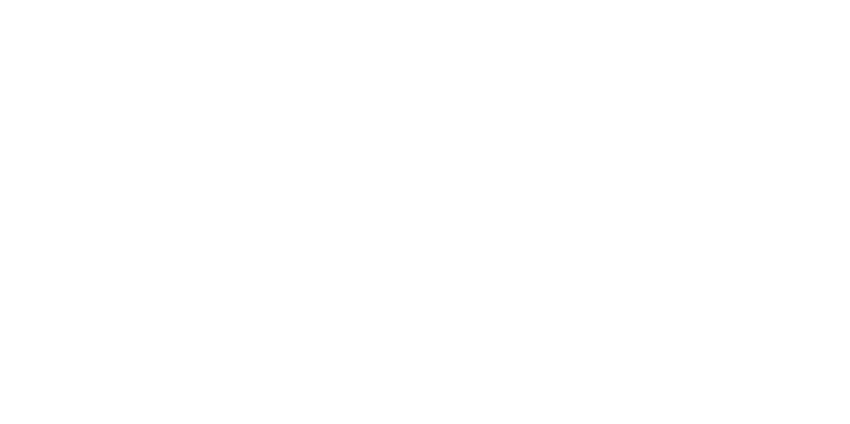
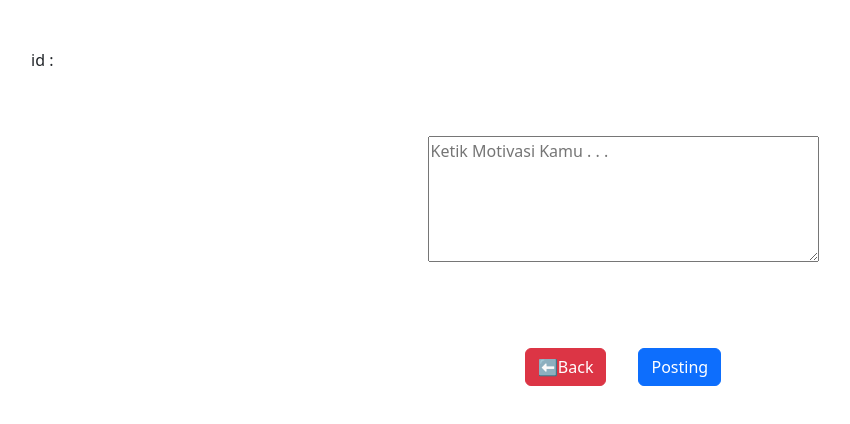
Before and after one commit to Bantas93/vigenesia-student-assignments., a React (Create React App) app: page /PostMotivasi in a window 1280 px wide. Before the commit this address had no page. Shown: the top 424 px of the page, without its empty margins (17-867 px from the left). Built offline with nearby package versions, Linux system fonts and the light colour scheme.

Commit message:
Membuat Post Motivasi pada Dashboard

```diff
--- a/src/App.js
+++ b/src/App.js
@@ -7,6 +7,7 @@ import DataUser from "./Components/DataUser";
 import DataMotivasi from "./Components/DataMotivasi";
 import UpdateData from "./Components/UpdateData";
 import UpdateMotivasi from "./Components/UpdateMotivasi";
+import PostMotivasi from "./Components/PostMotivasi";
 
 function App() {
   return (
@@ -21,6 +22,7 @@ function App() {
           <Route path="/Daftar" element={<Daftar />} />
           <Route path="/UpdateData" element={<UpdateData />} />
           <Route path="/UpdateMotivasi" element={<UpdateMotivasi />} />
+          <Route path="/PostMotivasi" element={<PostMotivasi />} />
         </Routes>
       </>
     </Router>
--- a/src/Components/Dashboard.js
+++ b/src/Components/Dashboard.js
@@ -1,4 +1,5 @@
 import React from "react";
+import { Link } from "react-router-dom";
 import { useEffect, useState } from "react";
 const Dashboard = () => {
   const iduser = localStorage.iduser;
@@ -26,23 +27,29 @@ const Dashboard = () => {
     });
   }
 
+  const postMotivasi = () => {
+    window.location.href = "/PostMotivasi";
+  };
+
   useEffect(() => {
-    fetch("http://www.vigenesia.org/api/Get_motivasi")
+    fetch(`http://www.vigenesia.org/api/Get_motivasi/`)
       .then((response) => response.json())
       .then((data) => {
         setMotivasiData(data);
+        console.log(data);
       })
       .catch((error) => {
         console.error("Error fetching data:", error);
       });
-  }, []);
+  });
 
   return (
-    <div className=" bg-Dashboard">
+    <div className="">
       <div className="container-fluid p-3">
-        <div className="text-start m-3">
         <span>id : {iduser}</span>
+        <div className="text-center m-3">
           <h1
+            className="m-3"
             style={{
               fontWeight: "bold",
               textShadow: "1px 2px 5px pink",
@@ -51,15 +58,21 @@ const Dashboard = () => {
             }}
           >
             Welcome,{" "}
-            <span style={{ fontSize: "45px", color: "purple" }}>{nama} !</span>
+            <span style={{ fontSize: "40px", color: "purple" }}>{nama} !</span>
           </h1>
+          <p>
+            Profesi :{" "}
             <button className="btn btn-success border-dark" disabled>
               {profesi}
             </button>
+          </p>
+        </div>
         <button onClick={clearData} className="btn btn-danger m-1">
           Logout
         </button>
-        </div>
+        <button onClick={postMotivasi} className="btn btn-primary m-1">
+          Post Motivasi
+        </button>
         <hr />
         <div>
           {motivasiData.map((motivasi) => (
@@ -71,12 +84,12 @@ const Dashboard = () => {
               }}
             >
               <div
-                className="card-body rounded text-end bg-secondary text-light"
+                className="card-body rounded text-center bg-secondary-subtle text-dark"
                 style={{
-                  border: "dotted black 3px",
+                  border: "solid black 3px",
                   fontWeight: "bold",
-                  letterSpacing: "5px",
-                  textShadow: "2px 1px 3px black",
+                  letterSpacing: "1px",
+                  textShadow: "1px 1px 3px white",
                 }}
               >
                 " {motivasi.isi_motivasi} "
@@ -95,6 +108,18 @@ const Dashboard = () => {
                       Update : {motivasi.tanggal_update}
                     </div>
                   </div>
+                  <div className="d-flex">
+                    <div className="card-body">
+                      <Link
+                        to="/UpdateMotivasi"
+                        state={{ updateMotivasi: motivasi }}
+                        style={{ textDecoration: "none", color: "white" }}
+                        className="btn btn-primary text-center"
+                      >
+                        Update
+                      </Link>
+                    </div>
+                  </div>
                 </div>
               </div>
             </div>
--- /dev/null
+++ b/src/Components/PostMotivasi.js
@@ -0,0 +1,79 @@
+import { useState } from "react";
+import { Link } from "react-router-dom";
+const UpdateMotivasi = () => {
+  const Swal = require("sweetalert2");
+  const [motivasi, setMotivasi] = useState();
+  const id = localStorage.iduser;
+  const setMotivasiValue = (e) => {
+    setMotivasi(e.target.value);
+  };
+  const post = () => {
+    let formbody = [];
+    const value1 = encodeURIComponent(motivasi);
+    const key1 = encodeURIComponent("isi_motivasi");
+    const key2 = encodeURIComponent("iduser");
+    formbody.push(key1 + "=" + value1);
+    formbody.push(key2 + "=" + id);
+    formbody = formbody.join("&");
+    fetch("http://www.vigenesia.org/api/dev/POSTmotivasi", {
+      method: "POST",
+      headers: {
+        "Content-Type": "application/x-www-form-urlencoded;charset=UTF-8",
+      },
+      body: formbody,
+    }).then(() => {
+      setTimeout(() => {
+        window.location.href = "/Dashboard";
+      }, 2000);
+    });
+  };
+
+  const submitMotivasi = () => {
+    Swal.fire({
+      title: "Sudah Yakin?",
+      text: "Postingan akan di Publish !",
+      icon: "question",
+      showCancelButton: true,
+      confirmButtonColor: "#3085d6",
+      cancelButtonColor: "#d33",
+      cancelButtonText: "Tidak",
+      confirmButtonText: "Yakin !",
+    }).then((result) => {
+      if (result.isConfirmed) {
+        Swal.fire("Sukses!", "Motivasi Berhasil Di Posting !", "success");
+        post();
+      }
+    });
+  };
+
+  return (
+    <div className="container-fluid p-5">
+      <p>id : {id}</p>
+      <div className="row justify-content-center p-5">
+        <div class="col-auto">
+          <textarea
+            rows="5"
+            cols="40"
+            value={motivasi}
+            onChange={setMotivasiValue}
+            placeholder="Ketik Motivasi Kamu . . ."
+          />
+        </div>
+      </div>
+      <div className="text-center mt-3">
+        <button className="btn btn-danger m-3">
+          <Link
+            to="/Dashboard"
+            style={{ textDecoration: "none", color: "white" }}
+          >
+            ⬅️Back
+          </Link>
+        </button>
+        <button className="btn btn-primary m-3" onClick={submitMotivasi}>
+          Posting
+        </button>
+      </div>
+    </div>
+  );
+};
+export default UpdateMotivasi;
--- a/src/Components/UpdateData.js
+++ b/src/Components/UpdateData.js
@@ -6,16 +6,24 @@ const UpdateData = () => {
   const [getNama, setNama] = useState(state.updateUser.nama);
   const [getEmail, setEmail] = useState(state.updateUser.email);
   const [getProfesi, setProfesi] = useState(state.updateUser.profesi);
+  const [getPassword, setPassword] = useState(state.updateUser.password);
 
   const setNamaValue = (event) => {
     setNama(event.target.value);
   };
+
   const setEmailValue = (event) => {
     setEmail(event.target.value);
   };
+
   const setProfesiValue = (event) => {
     setProfesi(event.target.value);
   };
+
+  const setPasswordValue = (event) => {
+    setPassword(event.target.value);
+  };
+
   function submitUpdate() {
     const Swal = require("sweetalert2");
     let formbody = [];
@@ -86,6 +94,18 @@ const UpdateData = () => {
               />
             </div>
           </div>
+          <div className="row justify-content-center">
+            <div class="col-auto">
+              <label class="col-form-label">Password :</label>
+            </div>
+            <div class="col-auto">
+              <input
+                value={getPassword}
+                class="form-control"
+                onChange={setPasswordValue}
+              />
+            </div>
+          </div>
         </div>
         <div className="row justify-content-center">
           <div className="row justify-content-center">
--- a/src/Components/UpdateMotivasi.js
+++ b/src/Components/UpdateMotivasi.js
@@ -26,7 +26,7 @@ const UpdateMotivasi = () => {
     });
     window.alert(
       "Data Berhasil Di Update",
-      (window.location.href = "/Data/DataMotivasi")
+      (window.location.href = "/Dashboard")
     );
   };
 
```
Lines whose indentation alone changed are shown as unchanged.
